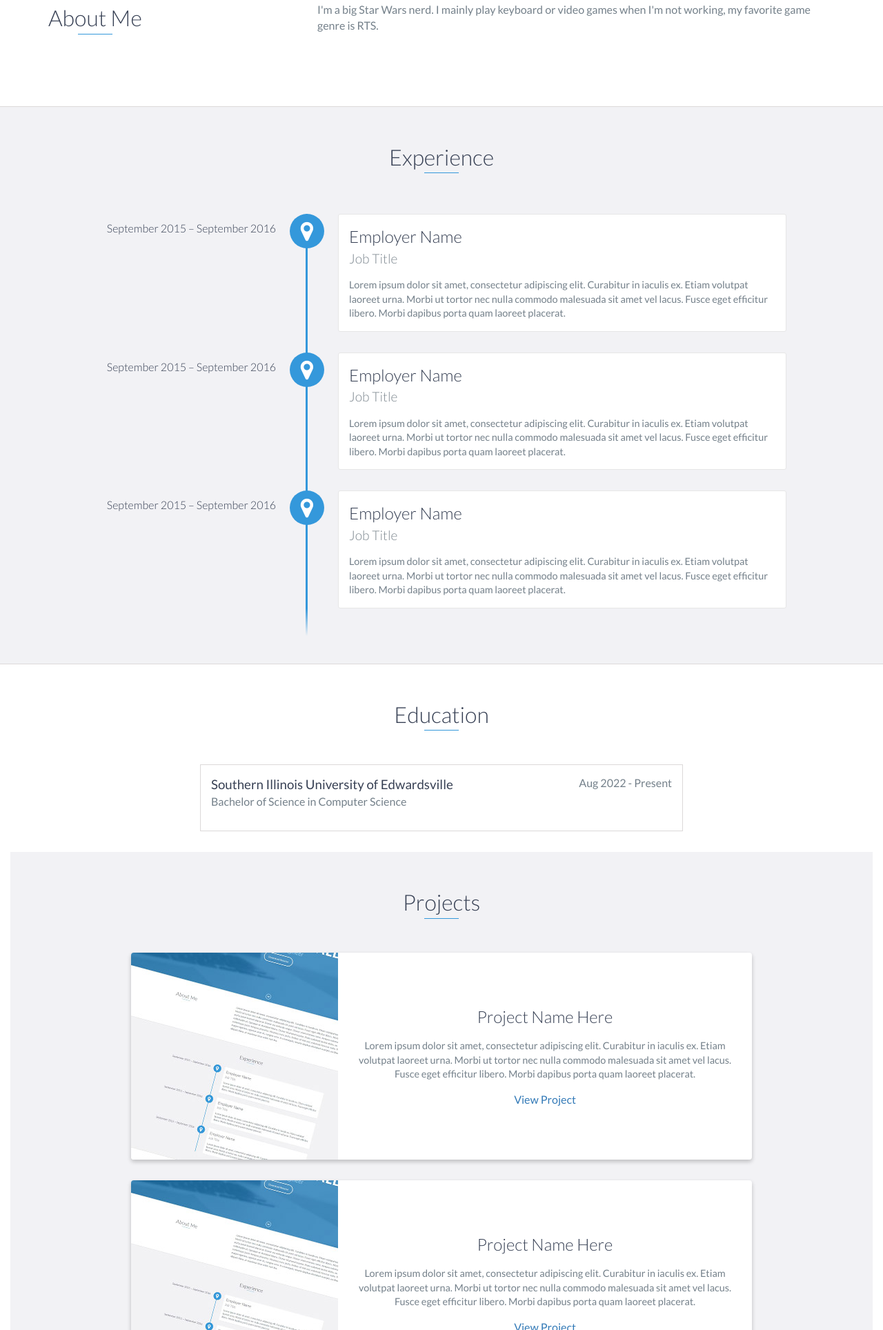
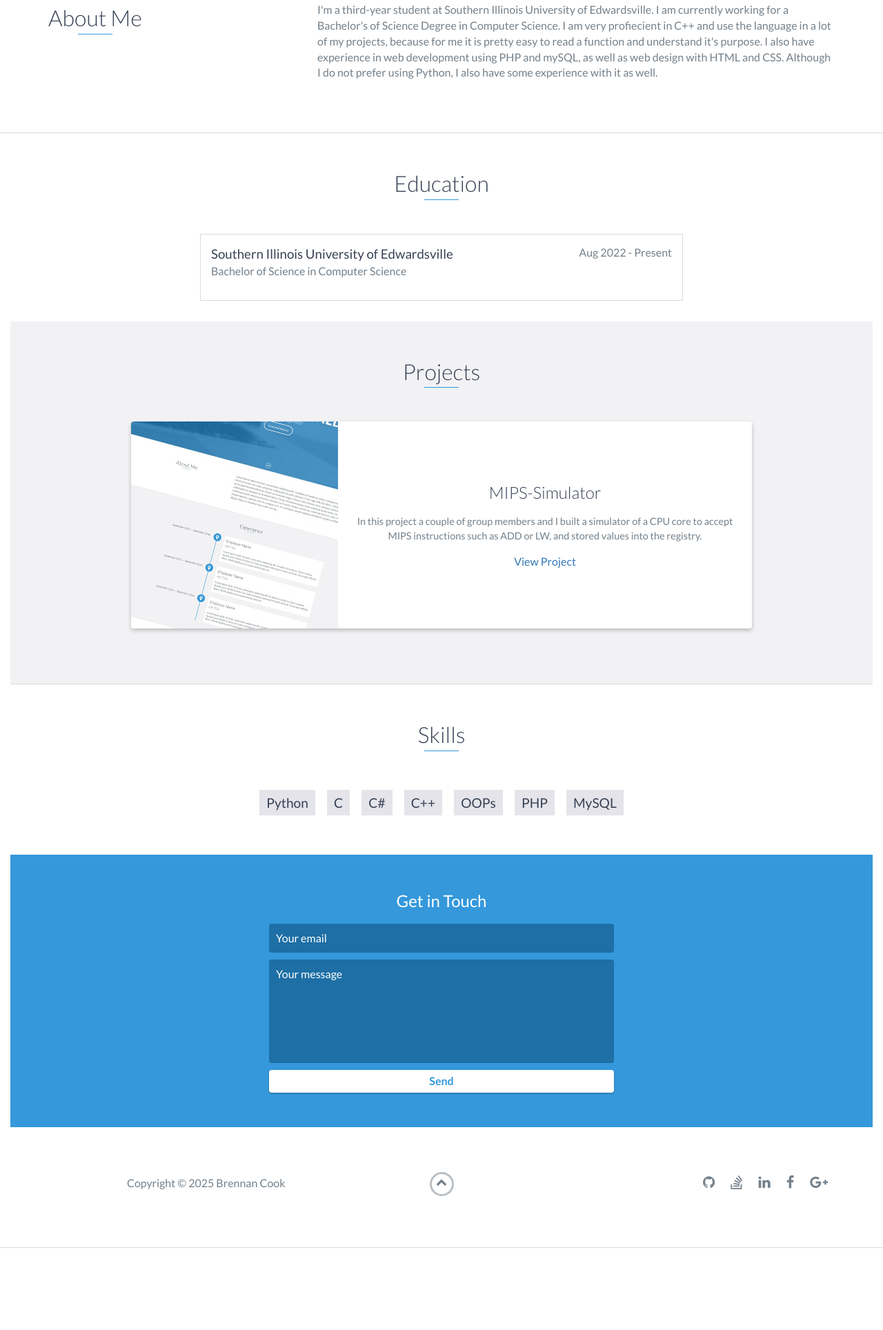
Before and after one commit to bcook03/bcook03.github.io, a website: page index.html in a window 1280 px wide. Shown: the part 872-2800 px from the top of the page at 69% size. After the commit the page ends 2681 px from the top, so only its background shows below. Drawn offline with nearby package versions, Linux system fonts and the light colour scheme.

Commit message:
Update index.html

```diff
--- a/index.html
+++ b/index.html
@@ -26,9 +26,6 @@
         <ul id="menu" class="shadow">
             <li>
                 <a href="#about">About</a>
-            </li>
-            <li>
-                <a href="#experience">Experience</a>
             </li>
             <li>
                 <a href="#education">Education</a>
@@ -73,7 +70,10 @@
                 </div>
                 <div class="col-md-8">
                     <p>
-                        I'm a big Star Wars nerd. I mainly play keyboard or video games when I'm not working, my favorite game genre is RTS.
+                        I'm a third-year student at Southern Illinois University of Edwardsville. I am currently working for a Bachelor's of Science Degree in Computer Science.
+			I am very profiecient in C++ and use the language in a lot of my projects, because for me it is pretty easy to read a function and understand it's purpose.
+			I also have experience in web development using PHP and mySQL, as well as web design with HTML and CSS. Although I do not prefer using Python, I also have some
+			experience with it as well.
                     </p>
                 </div>
             </div>
@@ -81,7 +81,7 @@
     </div>
     <!-- End #about -->
 
-    <div id="experience" class="background-alt">
+<!--     <div id="experience" class="background-alt">
         <h2 class="heading">Experience</h2>
         <div id="experience-timeline">
             <div data-date="September 2015 – September 2016">
@@ -108,7 +108,7 @@
                 </p>
             </div>
         </div>
-    </div>
+    </div> -->
     <!-- End #experience -->
 
     <div id="education">
@@ -134,9 +134,9 @@
                     </div>
                     <!-- End .project-image -->
                     <div class="project-info">
-                        <h3>Project Name Here</h3>
+                        <h3>MIPS-Simulator</h3>
                         <p>
-                            Lorem ipsum dolor sit amet, consectetur adipiscing elit. Curabitur in iaculis ex. Etiam volutpat laoreet urna. Morbi ut tortor nec nulla commodo malesuada sit amet vel lacus. Fusce eget efficitur libero. Morbi dapibus porta quam laoreet placerat.
+				In this project a couple of group members and I built a simulator of a CPU core to accept MIPS instructions such as ADD or LW, and stored values into the registry.
                         </p>
                         <a href="#">View Project</a>
                     </div>
@@ -144,21 +144,6 @@
                 </div>
                 <!-- End .project -->
 
-                <div class="project shadow-large">
-                    <div class="project-image">
-                        <img src="images/project.jpg" />
-                    </div>
-                    <!-- End .project-image -->
-                    <div class="project-info">
-                        <h3>Project Name Here</h3>
-                        <p>
-                            Lorem ipsum dolor sit amet, consectetur adipiscing elit. Curabitur in iaculis ex. Etiam volutpat laoreet urna. Morbi ut tortor nec nulla commodo malesuada sit amet vel lacus. Fusce eget efficitur libero. Morbi dapibus porta quam laoreet placerat.
-                        </p>
-                        <a href="#">View Project</a>
-                    </div>
-                    <!-- End .project-info -->
-                </div>
-                <!-- End .project -->
             </div>
         </div>
     </div>
@@ -197,7 +182,7 @@
             <div class="row">
                 <div class="col-sm-5 copyright">
                     <p>
-                        Copyright &copy; <span id="current-year">2022</span> Brennan Cook
+                        Copyright &copy; <span id="current-year">2025</span> Brennan Cook
                     </p>
                 </div>
                 <div class="col-sm-2 top">
@@ -214,7 +199,7 @@
                             <a href="https://stackoverflow.com/" target="_blank"><i class="fa fa-stack-overflow" aria-hidden="true"></i></a>
                         </li>
                         <li>
-                            <a href="https://linkedin.com/" target="_blank"><i class="fa fa-linkedin" aria-hidden="true"></i></a>
+                            <a href="www.linkedin.com/in/brennan-cook-75630726a" target="_blank"><i class="fa fa-linkedin" aria-hidden="true"></i></a>
                         </li>
                         <li>
                             <a href="https://www.facebook.com/" target="_blank"><i class="fa fa-facebook" aria-hidden="true"></i></a>
```
